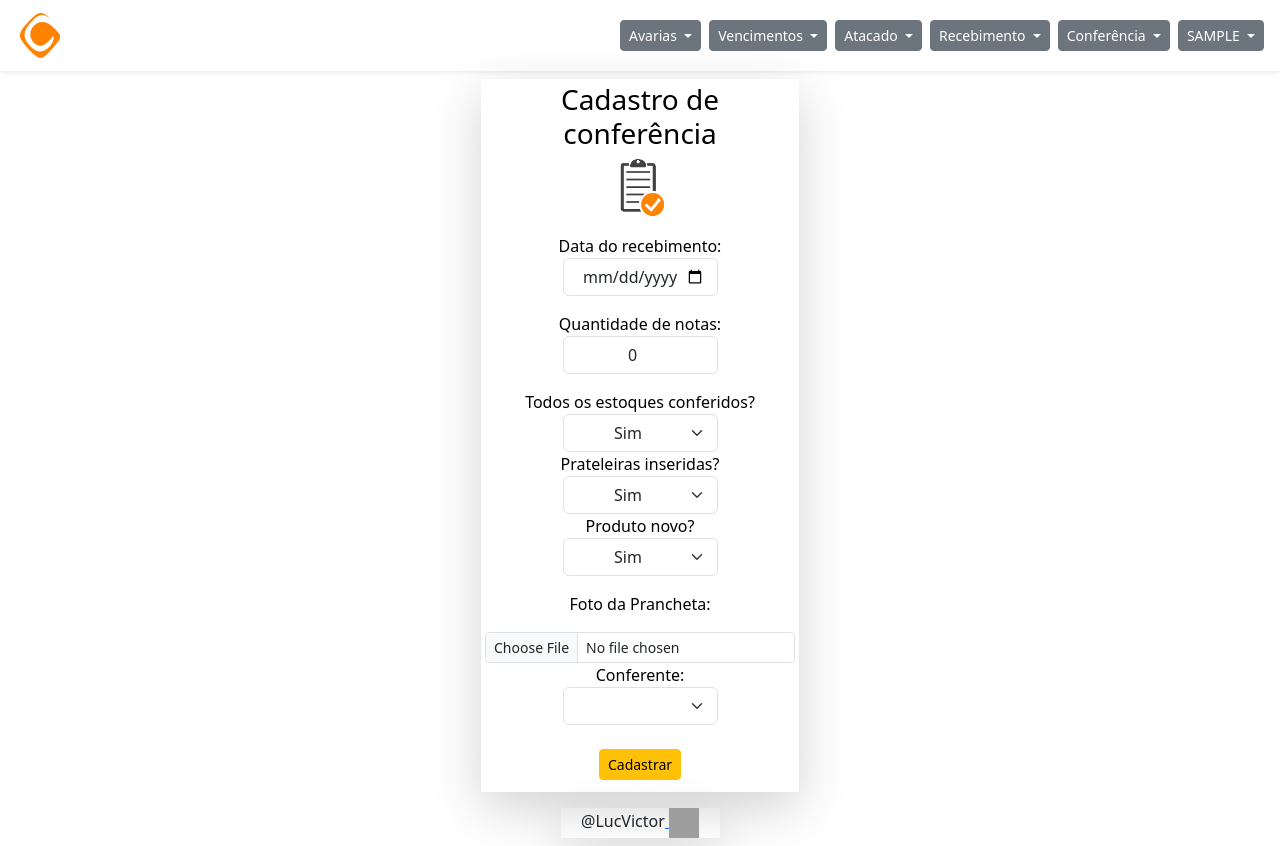
After one commit to LucVictor/caicosistemafinal, a Flask app: page /recebimento/cadastrar in a window 1280 px wide. The commit adds this page. Run offline with Flask 3, Linux system fonts and the light colour scheme; a user stored in the database is signed in; tables that the repository leaves empty hold one stand-in row (values such as "Sample post"); lists and menus that the app fills with data are empty; some libraries are stand-ins or nearby versions; grey boxes are pictures that could not be loaded.

Commit message:
implentação do recebimento.

```diff
--- a/app/main.py
+++ b/app/main.py
@@ -14,10 +14,12 @@ import pandas as pd
 import os
 import numpy as np
 
-UPLOAD_FOLDER = "app/static/uploads"
-ALLOWED_EXTENSIONS = {'xlsx'}
+ALLOWED_EXTENSIONS = {
+    'jpg', 'jpeg', 'png', 'gif', 'webp', 'svg', 'avif', 'bmp', 'ico'
+}
 app = Flask(__name__)
-app.config['UPLOAD_FOLDER'] = UPLOAD_FOLDER
+app.config['UPLOAD_FOLDER'] =  "app/static/uploads"
+app.config['UPLOAD_FOLDER_PRANCHETA'] = 'app/static/uploads/recebimento_fotos'
 
 app.config["SQLALCHEMY_DATABASE_URI"] = os.getenv('SQLALCHEMY_DATABASE_URL',
                                                   'mysql+pymysql://usuario:password@endereco/banco')
@@ -40,3 +42,4 @@ from app.routes.vendas import *
 from app.routes.adm import *
 from app.routes.atacado import *
 from app.routes.conferencia import *
+from app.routes.recebimento import *
--- a/app/routes/conferencia.py
+++ b/app/routes/conferencia.py
@@ -70,7 +70,7 @@ def conferencia_relatorio_emitir():
                                           Produto_Conferido.data_conferencia <=data_final,
                                             Produto_Conferido.codigo_produto==codigo_produto).order_by(Produto_Conferido.data_conferencia.desc()).all()
         totalitens = len(conferencias)
-        itens_por_conferente = conferencias = Produto_Conferido.query.filter(Produto_Conferido.data_conferencia >= data_inicial,
+        itens_por_conferente = Produto_Conferido.query.filter(Produto_Conferido.data_conferencia >= data_inicial,
                                           Produto_Conferido.data_conferencia <=data_final,
                                             Produto_Conferido.codigo_produto==codigo_produto).order_by(Produto_Conferido.data_conferencia.desc()).all()
         return render_template('conferencia/emitir_relatorio.html', totalitens= totalitens ,conferencias=conferencias, data_inicial=formatar_data(data_inicial), data_final=formatar_data(data_final))
--- /dev/null
+++ b/app/routes/recebimento.py
@@ -0,0 +1,75 @@
+from ..main import *
+from sqlalchemy import func
+from ..models.models import Recebimento
+
+
+@app.route('/recebimento/', methods=['GET'])
+@login_required
+def index_recebimento():
+    recebimentos = Recebimento.query.all()
+    return render_template('recebimento/index.html', recebimentos=recebimentos)
+
+@app.route('/recebimento/cadastrar', methods=['GET', 'POST'])
+@login_required
+def recebimento_cadastrar():
+    if request.method == 'POST':
+        data_recebimento = request.form['data_recebimento']
+        quantidade_notas = request.form['quantidade_notas']
+        estoque = bool(request.form['estoque'])
+        prateleiras = bool(request.form['prateleiras'])
+        produto_novo = bool(request.form['produto_novo'])
+        conferente = request.form['conferente']
+        criador = current_user.username
+        file = request.files['foto_prancheta']
+        novo_recebimento = Recebimento(data_recebimento=data_recebimento,
+            conferente=conferente, quantidade_notas=quantidade_notas, estoques=estoque,
+            prateleiras=prateleiras, produto_novo=produto_novo, criador=criador)
+        db.session.add(novo_recebimento)
+        db.session.commit()
+        ext = os.path.splitext(file.filename)[1]  # obtém a extensão, incluindo o ponto (ex: .jpg, .xlsx)
+        filename = f'recebimento_{novo_recebimento.id}{ext}'
+        novo_recebimento.foto = filename
+        filepath = os.path.join(app.config['UPLOAD_FOLDER_PRANCHETA'], secure_filename(filename))
+        file.save(filepath)
+        db.session.add(novo_recebimento)
+        db.session.commit()
+        db.session.close()
+        return redirect(url_for('index_recebimento'))
+    conferentes = Funcionarios.query.filter(Funcionarios.funcao=="Estoque")
+    return render_template('recebimento/cadastrar.html', conferentes=conferentes)
+
+
+@app.route('/recebimento/relatorio', methods=['GET'])
+@login_required
+def relatorio_recebimento():
+    return render_template('recebimento/relatorio.html')
+
+@app.route('/recebimento/relatorio_emitir', methods=['POST'])
+@login_required
+def emitir_relatorio_recebimento():
+    data_inicial = request.form['data_inicial']
+    data_final = request.form['data_final']
+    recebimentos = Recebimento.query.filter(Recebimento.data_recebimento >= data_inicial, Recebimento.data_recebimento <= data_final).order_by(
+        Recebimento.data_recebimento.desc()).all()
+    total_recebimento = len(recebimentos)
+    recebimento_por_conferente = (db.session.query(Recebimento.conferente, func.count().label('quantidade'))
+    .filter(
+        Recebimento.data_recebimento >= data_inicial,
+        Recebimento.data_recebimento <= data_final,
+    )
+    .group_by(Recebimento.conferente)
+    .order_by(func.count().desc())  # opcional, ordena do maior pro menor
+    .all())
+
+    return render_template('recebimento/emitir_relatorio.html', data_inicial=formatar_data(data_inicial), data_final=formatar_data(data_final), recebimentos=recebimentos, recebimento_por_conferente=recebimento_por_conferente, total_recebimento=total_recebimento)
+
+
+@app.route('/recebimento/deletar/<int:id>', methods=['GET'])
+@login_required
+def recebimento_deletar(id):
+    recebimento = Recebimento.query.get_or_404(id)
+    if recebimento:
+        db.session.delete(recebimento)
+        db.session.commit()
+        return redirect(url_for('index_recebimento'))
+    return redirect(url_for('index_recebimento'))
--- a/app/templates/conferencia/cadastrar.html
+++ b/app/templates/conferencia/cadastrar.html
@@ -3,7 +3,7 @@
      <div class="shadow-lg text-black p-1 m-auto border-orange w-25">
     <h3>Cadastro de conferência</h3>
     <div class="mb-3"><img class="procurarimg" src="../static/imagens/cadastrar.png" width="60" alt=""></div>
-    <form action="/conferencia/cadastrar" method="post">
+    <form action="/conferencia/cadastrar" enctype=multipart/form-data method="post">
 
         <div class="mb-3"><label for="data_vencimento">Data de conferência:</label>
             <input class="form-control text-center w-50 m-auto" type="date" id="data_conferencia" name="data_conferencia" required></div>
@@ -21,12 +21,13 @@
         <input class="form-control text-center w-50 m-auto" type="number" id="quantidade_fisico" name="quantidade_fisico" step="0.001" min="0" value="0" required></div>
 
         <div class="mb-3"><label for="quantidade">Conferente:</label>
-            <select name="conferente" class="form-select text-center w-50 m-auto" id="conferente">
+            <select required name="conferente" class="form-select text-center w-50 m-auto" id="conferente">
                 {% for i in conferentes %}
                     <option class="lista">{{ i.nome }}</option>
                 {% endfor %}
             </select></div>
 
+
         <input class="btn btn-sm btn-warning m-2" type="submit" value="Cadastrar">
     </form>
     <div>
--- /dev/null
+++ b/app/templates/recebimento/cadastrar.html
@@ -0,0 +1,47 @@
+{% extends "./template.html" %}
+{% block content %}
+     <div class="shadow-lg text-black p-1 m-auto border-orange w-25">
+    <h3>Cadastro de conferência</h3>
+    <div class="mb-3"><img class="procurarimg" src="../static/imagens/cadastrar.png" width="60" alt=""></div>
+    <form action="/recebimento/cadastrar" enctype=multipart/form-data method="post">
+
+        <div class="mb-3"><label for="data_recebimento">Data do recebimento:</label>
+            <input class="form-control text-center w-50 m-auto" type="date" id="data_recebimento" name="data_recebimento" required></div>
+
+        <div class="mb-3"><label for="quantidade_notas">Quantidade de notas:</label>
+        <input class="form-control text-center w-50 m-auto" type="number" id="quantidade_notas" name="quantidade_notas" step="0.001" min="0" value="0" required></div>
+
+        <label for="estoque">Todos os estoques conferidos?</label>
+        <select class="form-select text-center w-50 m-auto" name="estoque" id="estoque">
+        <option value="True">Sim</option>
+        <option value="False">Não</option>
+        </select>
+
+        <label for="prateleiras">Prateleiras inseridas?</label>
+        <select class="form-select text-center w-50 m-auto" name="prateleiras" id="prateleiras">
+        <option value="True">Sim</option>
+        <option value="False">Não</option>
+        </select>
+
+        <label for="produto_novo">Produto novo?</label>
+        <select class="form-select text-center w-50 m-auto" name="produto_novo" id="produto_novo">
+        <option value="True">Sim</option>
+        <option value="False">Não</option>
+        </select>
+
+        <label class="m-3" for="foto_prancheta">Foto da Prancheta:</label><br>
+        <input class="form-control form-control-sm m-auto" placeholder="Foto" type="file" id="foto_prancheta" required name="foto_prancheta">
+
+
+        <div class="mb-3"><label for="conferente">Conferente:</label>
+            <select required name="conferente" class="form-select text-center w-50 m-auto" id="conferente">
+                {% for i in conferentes %}
+                    <option class="lista">{{ i.nome }}</option>
+                {% endfor %}
+            </select></div>
+
+
+        <input class="btn btn-sm btn-warning m-2" type="submit" value="Cadastrar">
+    </form>
+    <div>
+{% endblock %}
--- a/app/templates/template.html
+++ b/app/templates/template.html
@@ -1,9 +1,9 @@
 <!DOCTYPE html>
 <html lang="pt_br">
 <head>
-    <link href="https://cdn.jsdelivr.net/npm/bootstrap@5.3.3/dist/css/bootstrap.min.css" rel="stylesheet" integrity="sha384-QWTKZyjpPEjISv5WaRU9OFeRpok6YctnYmDr5pNlyT2bRjXh0JMhjY6hW+ALEwIH" crossorigin="anonymous">
-    <script src="https://cdnjs.cloudflare.com/ajax/libs/jquery/3.7.1/jquery.min.js" integrity="sha512-v2CJ7UaYy4JwqLDIrZUI/4hqeoQieOmAZNXBeQyjo21dadnwR+8ZaIJVT8EE2iyI61OV8e6M8PP2/4hpQINQ/g==" crossorigin="anonymous" referrerpolicy="no-referrer"></script>
-    <script src="https://cdn.datatables.net/2.1.2/js/dataTables.js"></script>
+    <!-- Bootstrap 5 CSS -->
+    <link href="https://cdn.jsdelivr.net/npm/bootstrap@5.3.3/dist/css/bootstrap.min.css" rel="stylesheet" integrity="sha384-QWTKZyjpPEjISv5WaRU9OFeRpok6YctnYmDr5pNlyT2bRjXh0JMhjY6hW+ALEwIH" crossorigin="anonymous">    <!-- Bootstrap 5 JS (inclui Popper internamente) -->
+    <script src="https://cdnjs.cloudflare.com/ajax/libs/jquery/3.7.1/jquery.min.js" integrity="sha512-v2CJ7UaYy4JwqLDIrZUI/4hqeoQieOmAZNXBeQyjo21dadnwR+8ZaIJVT8EE2iyI61OV8e6M8PP2/4hpQINQ/g==" crossorigin="anonymous" referrerpolicy="no-referrer"></script>    <script src="https://cdn.datatables.net/2.1.2/js/dataTables.js"></script>
     <link rel="stylesheet" href="https://cdn.datatables.net/2.1.2/css/dataTables.dataTables.css" />
         <link rel="stylesheet" href="{{ url_for('static', filename='style.css') }}">
       <link rel="icon" type="image/x-icon" href="https://caico.lucascoding.com.br/static/imagens/logo.png">
@@ -61,6 +61,16 @@
                     <li><a class="dropdown-item" href="/atacado/comparar_erros">Comparar</a></li>
               </ul>
             </div>
+            <div class="dropdown me-2">
+              <a class="btn btn-secondary btn-sm dropdown-toggle btn-custom-orange" href="#" role="button" data-bs-toggle="dropdown" aria-expanded="false">
+                Recebimento
+              </a>
+              <ul class="dropdown-menu">
+                  <li><a class="dropdown-item" href="/recebimento/">Visualizar</a></li>
+                  <li><a class="dropdown-item" href="/recebimento/cadastrar">Cadastrar</a></li>
+                  <li><a class="dropdown-item" href="/recebimento/relatorio">Relatório</a></li>
+            </ul>
+          </div>
             <div class="dropdown me-2">
               <a class="btn btn-secondary btn-sm dropdown-toggle btn-custom-orange" href="#" role="button" data-bs-toggle="dropdown" aria-expanded="false">
               Conferência
```
Also changed, not shown: app/models/models.py (+12 -0 lines), app/templates/recebimento/emitir_relatorio.html (added, +151 -0 lines), app/templates/recebimento/index.html (added, +129 -0 lines), app/templates/recebimento/relatorio.html (added, +30 -0 lines), app/static/uploads/recebimento_fotos/recebimento_1.png (added), app/static/uploads/recebimento_fotos/recebimento_2.jpg (added), app/static/uploads/recebimento_fotos/teste.jpeg (added), app/static/uploads/style.css (renamed from app/static/style.css), app/templates/recebimento/recebimento.html (added).
